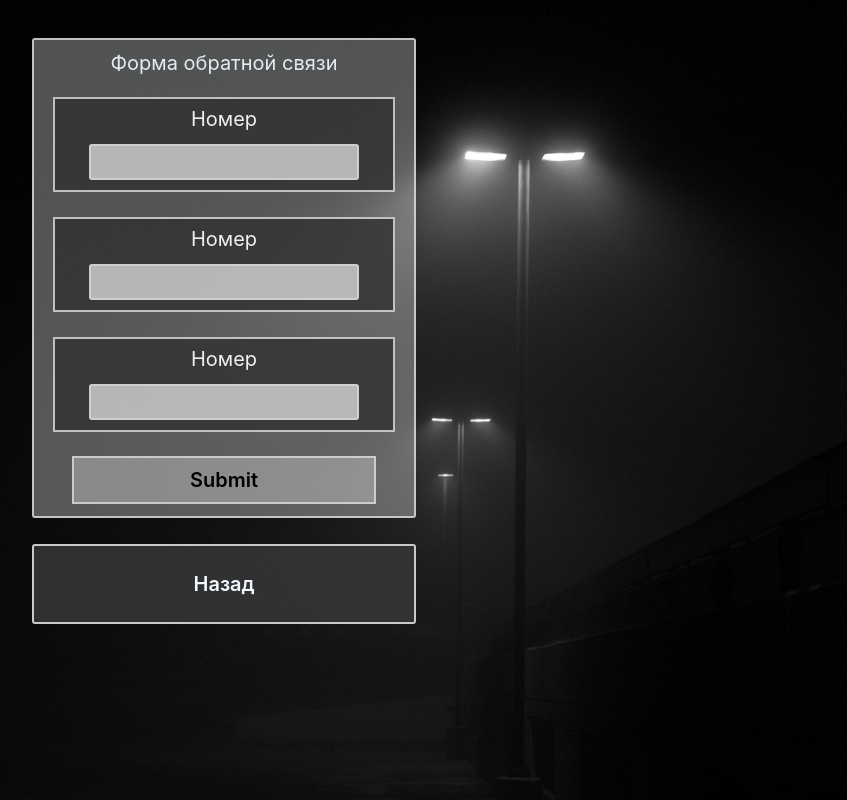
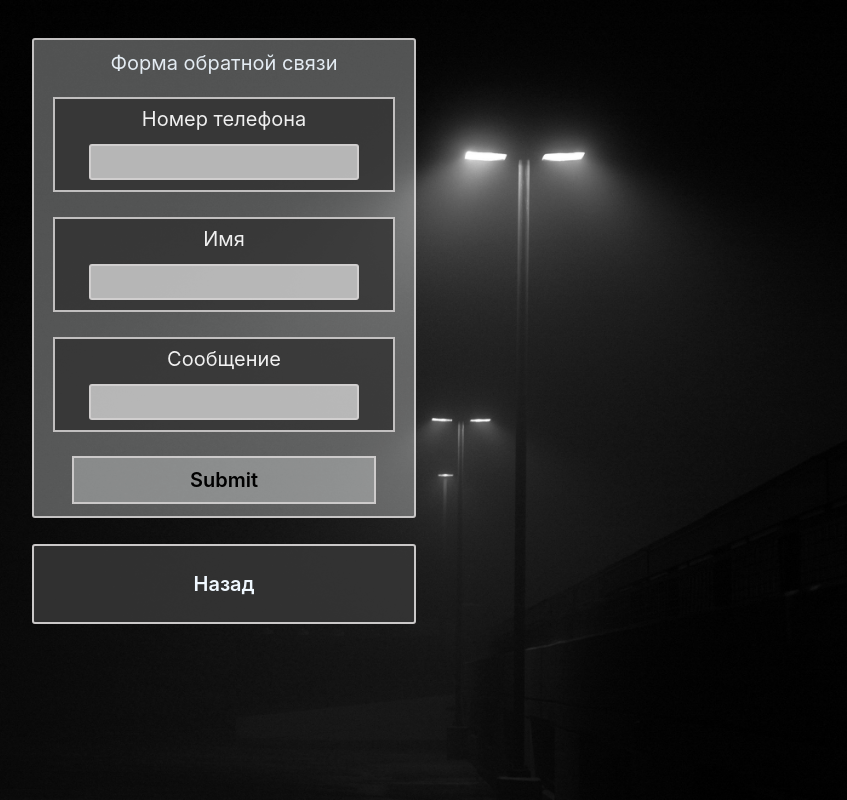
Before and after one commit to Grekalimbus/task-form, a React (Create React App) app: page / in a window 1280 px wide. Both pictures are taken after a click on the button "Открыть форму". Shown: the whole page, without its empty margins (416-1263 px from the left). Built offline with nearby package versions, Linux system fonts and the light colour scheme.

Commit message:
add state and handlehange data func

```diff
--- a/src/components/Field.jsx
+++ b/src/components/Field.jsx
@@ -1,12 +1,18 @@
 import React from 'react';
 
-const Field = ({ styles }) => {
+const Field = ({ styles, title, name, value, handleChangeData }) => {
   return (
     <div className={styles.fieldOneInput}>
       <label htmlFor="" className={styles.label}>
-        Номер
+        {title}
       </label>
-      <input type="text" className={styles.input} />
+      <input
+        onChange={(e) => handleChangeData(e)}
+        name={name}
+        value={value}
+        type="text"
+        className={styles.input}
+      />
     </div>
   );
 };
--- a/src/components/Form.jsx
+++ b/src/components/Form.jsx
@@ -5,12 +5,20 @@ import Button from './Button';
 import { useState } from 'react';
 
 const Form = ({ display }) => {
+  const [dataForm, setDataForm] = useState({
+    phone: '',
+    name: '',
+    message: '',
+  });
   const handleSubmit = (e) => {
     e.preventDefault();
-    console.log('f');
   };
   function checkDisplay(display) {
     return !display ? { display: 'none' } : { display: '' };
+  }
+  function handleChangeData(e) {
+    const { target } = e;
+    setDataForm((prevState) => ({ ...prevState, [target.name]: target.value }));
   }
   const displayCall = checkDisplay(display);
 
@@ -21,9 +29,27 @@ const Form = ({ display }) => {
       className={styles.formWrapper}
     >
       <h2 className={styles.title}>Форма обратной связи</h2>
-      <Field styles={styles} />
-      <Field styles={styles} />
-      <Field styles={styles} />
+      <Field
+        handleChangeData={handleChangeData}
+        name="phone"
+        value={dataForm.phone}
+        title="Номер телефона"
+        styles={styles}
+      />
+      <Field
+        handleChangeData={handleChangeData}
+        name="name"
+        value={dataForm.name}
+        title="Имя"
+        styles={styles}
+      />
+      <Field
+        handleChangeData={handleChangeData}
+        name="message"
+        value={dataForm.message}
+        title="Сообщение"
+        styles={styles}
+      />
       <Button styles={styles.button} title={'Submit'} />
     </form>
   );
```
